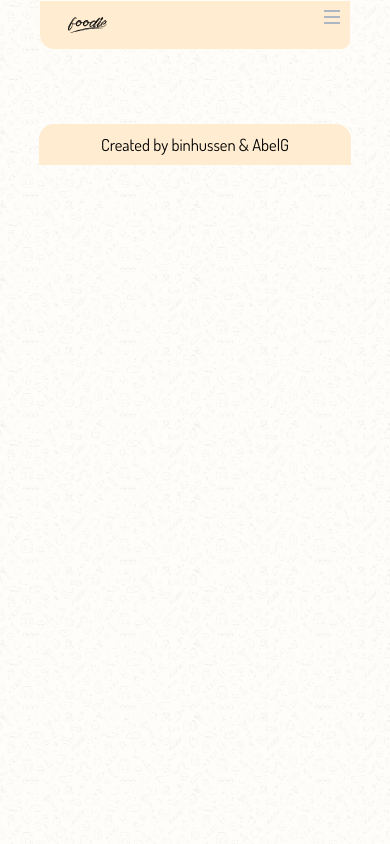
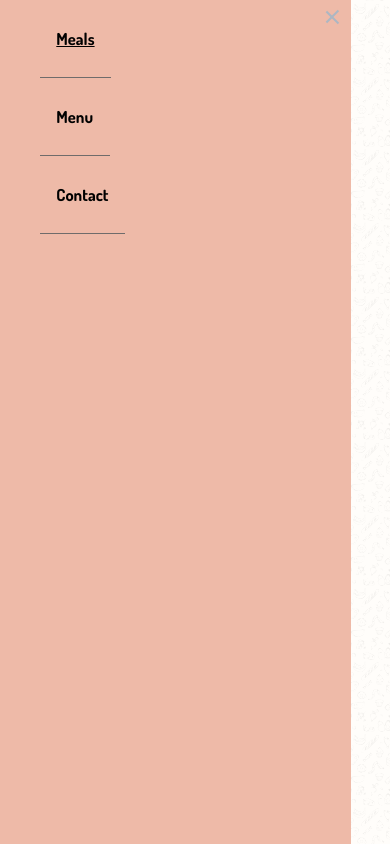
Before and after one commit to binhussen/foodie, a website built with webpack: page src/template.html in a window 390 px wide. Both pictures are taken after a click on the button 332 px from the left and 17 px from the top of the page. Built offline with nearby package versions, Linux system fonts and the light colour scheme; no server answers.

Commit message:
Update Huberger fun

```diff
--- a/src/index.js
+++ b/src/index.js
@@ -12,15 +12,8 @@ window.onload = async () => {
 	await loadDataFromAPI();
 	meal.countMeals();
 };
-const openMenu = () => {
-	const hamburger = document.querySelector('.hamburger');
-	hamburger.classList.toggle('active');
-};
 
 document.addEventListener('click', (e) => {
-	if (e.target.matches('.hamburger')) {
-		openMenu();
-	}
 	if (!e.target.matches('.like-btn')) {
 		return;
 	}
@@ -33,3 +26,13 @@ document.addEventListener('click', (e) => {
 		});
 	}
 });
+
+const humberger = document.querySelector('.hamburger');
+humberger.addEventListener('click', () => {
+	const hamburger = document.querySelector('.hamburger');
+	const nav = document.querySelector('.nav-links');
+	const logo = document.querySelector('.logo-container');
+	hamburger.classList.toggle('active');
+	nav.classList.toggle('active');
+	logo.classList.toggle('active');
+});
--- a/src/styles.css
+++ b/src/styles.css
@@ -35,7 +35,7 @@ header.header {
 	margin-bottom: 24px;
 }
 
-.nav {
+.nav-links {
 	display: flex;
 	justify-content: flex-start;
 	padding: 0 15px;
@@ -297,8 +297,41 @@ textarea {
 		background: url(../images/logo.svg) center no-repeat;
 	}
 
-	.nav {
+	.logo-container.active {
+		visibility: hidden;
+		transition: 0s;
+	}
+
+	.nav-links {
 		display: none;
+		position: fixed;
+		justify-content: flex-start;
+		align-items: flex-start;
+		margin-left: 0;
+		flex-direction: column;
+		top: 0;
+		width: 90%;
+		height: 100%;
+		transition: 0.5s ease-in-out;
+		z-index: 1;
+	}
+
+	.nav-links.active {
+		display: flex;
+		left: 0;
+		background: #eebaa8;
+	}
+
+	.nav-item {
+		padding: 0.625rem 0.75rem;
+	}
+	.nav-links.active .nav-item {
+		font-weight: 700;
+		line-height: 44px;
+		color: #fff5e1;
+		border-bottom: 1px solid #6f6c6b;
+		padding: 1rem;
+		margin: 0 1.5rem;
 	}
 
 	.hamburger {
--- a/src/template.html
+++ b/src/template.html
@@ -22,13 +22,13 @@
 	<body>
 		<header class="container header">
 			<a href="#home" class="logo-container"></a>
-			<nav class="nav">
+			<nav>
 				<ul class="nav-links">
-					<li>
+					<li class="nav-item">
 						<a href="#">Meals <span class="item-amount"></span></a>
 					</li>
-					<li><a href="#">Menu</a></li>
-					<li><a href="#">Contact</a></li>
+					<li class="nav-item"><a href="#">Menu</a></li>
+					<li class="nav-item"><a href="#">Contact</a></li>
 				</ul>
 			</nav>
 			<button type="button" class="hamburger">
```
